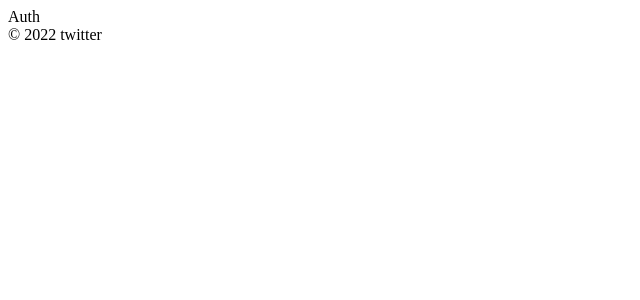
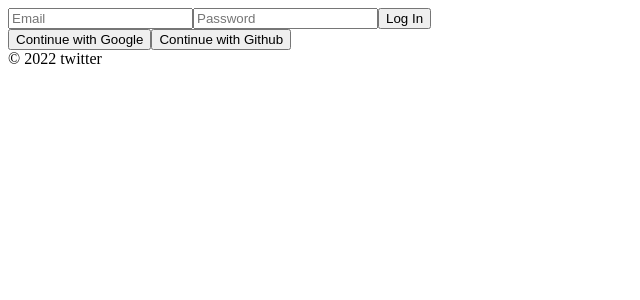
Before and after one commit to hansol-FE/clone-twitter, a React (Create React App) app: page / in a window 1280 px wide. Shown: the top 300 px of the page, without its empty margins (0-640 px from the left). Built offline with nearby package versions, Linux system fonts and the light colour scheme; no server answers.

Commit message:
[modify] 로그인 Form 수정

```diff
--- a/src/routes/Auth.js
+++ b/src/routes/Auth.js
@@ -1,6 +1,35 @@
+import {useState} from "react"
+
 const Auth = () => {
+  const [email, setEmail] = useState("");
+  const [password, setPassword] = useState("");
+
+  const onChange = (e) => {
+    const{ target : {name,value} } = e;
+
+    if(name === "email"){
+      setEmail(value);
+    }else if(name === "password"){
+      setPassword(value);
+    }
+  };
+
+  const onSubmit = (e) => {
+    e.preventDefault();
+  }
+
   return(
-    <span>Auth</span>
+   <div>
+     <form onSubmit={onSubmit}>
+       <input type="email" name="email" placeholder="Email" value={email} onChange={onChange} required />
+       <input type="password" name="password" placeholder="Password" value={password} onChange={onChange} required />
+       <input type="submit" value="Log In" />
+     </form>
+     <div>
+       <button>Continue with Google</button>
+       <button>Continue with Github</button>
+     </div>
+   </div>
   )
 }
 
```
